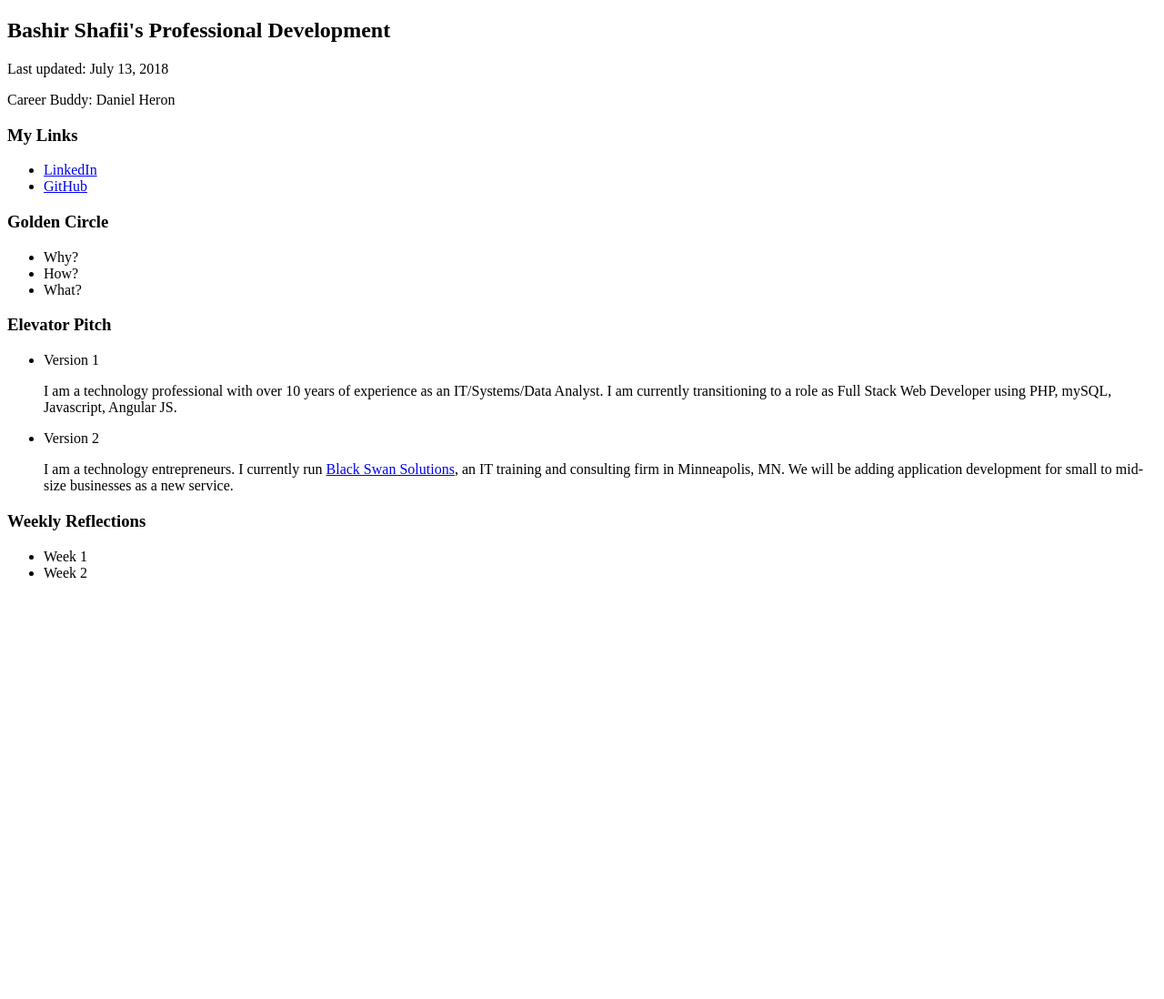
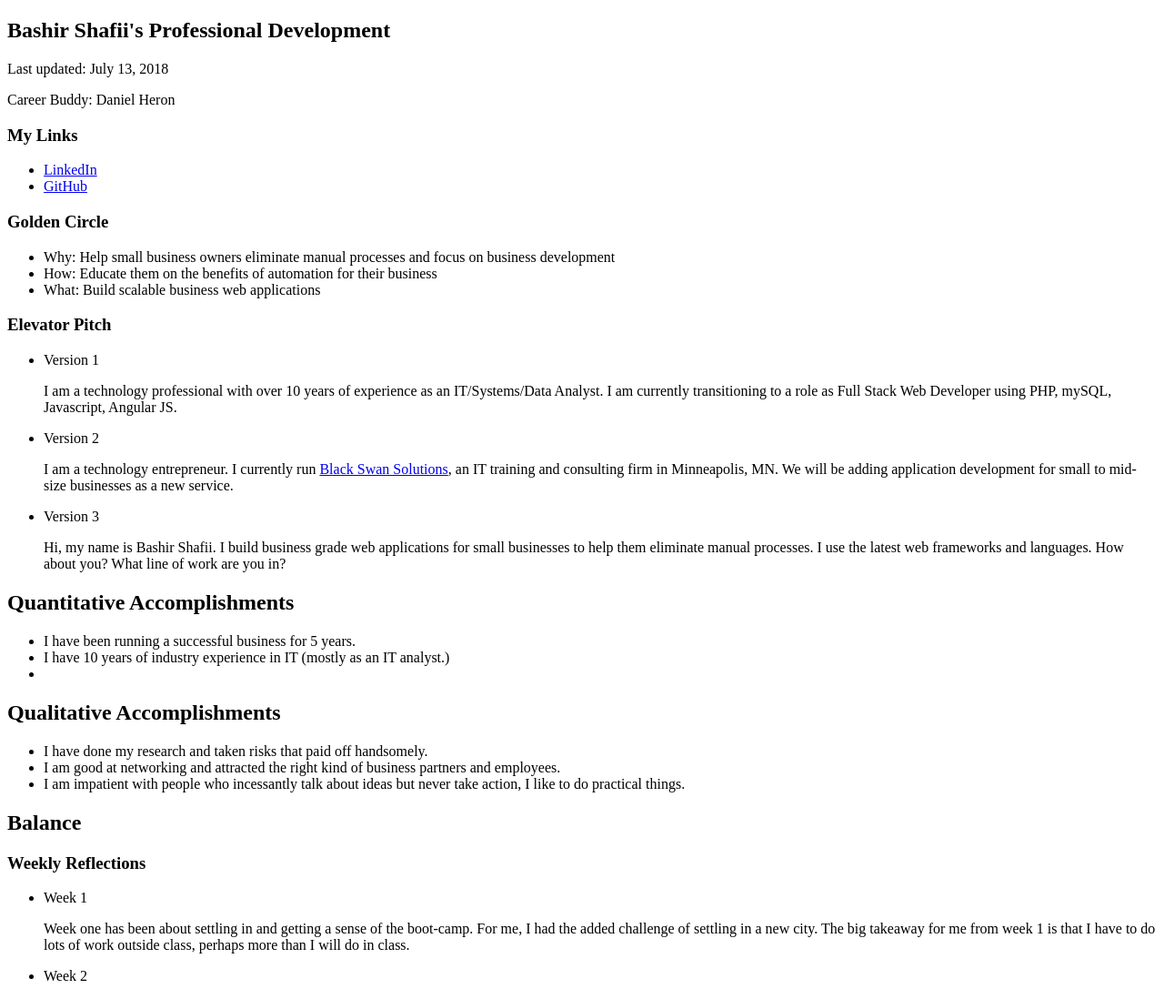
Before and after one commit to bashirshafii/profile, a plain HTML site: page index.html in a window 1280 px wide. Shown: the whole page at 91% size. Before the commit the page ends 800 px from the top, so only its background shows below. Drawn offline with Linux system fonts and the light colour scheme.

Commit message:
updated golden circle, elevator pitch, qualitative and quantitative skills

```diff
--- a/index.html
+++ b/index.html
@@ -17,9 +17,10 @@
 		<div>
 			<h3>Golden Circle</h3>
 			<ul>
-				<li>Why?</li>
-				<li>How?</li>
-				<li>What?</li>
+				<li>Why: Help small business owners eliminate manual processes and focus on business development</li>
+				<li>How: Educate them on the benefits of automation for their business</li>
+				<li>What:  Build scalable business web applications</li>
+
 			</ul>
 		</div>
 		<h3>Elevator Pitch</h3>
@@ -28,13 +29,39 @@
 			<p>I am a technology professional with over 10 years of experience as an IT/Systems/Data Analyst.
 			I am currently transitioning to a role as Full Stack Web Developer using PHP, mySQL, Javascript, Angular JS.</p>
 			<li>Version 2</li>
-			<p>I am a technology entrepreneurs. I currently run <a href="https://blackswantech.com/">Black Swan Solutions</a>, an IT training and consulting firm
+			<p>I am a technology entrepreneur. I currently run <a href="https://blackswantech.com/">Black Swan Solutions</a>, an IT training and consulting firm
 			in Minneapolis, MN. We will be adding application development for small to mid-size businesses as a new service. </p>
+		<li>Version 3</li>
+			<p>Hi, my name is Bashir Shafii. I build business grade web applications for small businesses to help them eliminate manual processes. I use the latest web frameworks and languages. How about you? What line of work are you in?</p>
 		</ul>
+		<div>
+			<h2>Quantitative Accomplishments</h2>
+		<ul>
+			<li>I have been running a successful business for 5 years.</li>
+			<li>I have 10 years of industry experience in IT (mostly as an IT analyst.)</li>
+			<li></li>
+		</ul>
+		</div>
+		<div>
+			<h2>Qualitative Accomplishments</h2>
+			<ul>
+				<li>I have done my research and taken risks that paid off handsomely.</li>
+				<li>I am good at networking and attracted the right kind of business partners and employees.</li>
+				<li>I am impatient with people who incessantly talk about ideas but never take action, I like to do practical things.</li>
+			</ul>
+		</div>
+		<div>
+			<h2>Balance</h2>
+			<p></p>
+		</div>
 		<div class="reflections">
 			<h3>Weekly Reflections</h3>
 			<ul>
 				<li>Week 1</li>
+				<p>
+					Week one has been about settling in and getting a sense of the boot-camp. For me, I had the added challenge of settling in a
+					new city. The big takeaway for me from week 1 is that I have to do lots of work outside class, perhaps more than I will do in class.
+				</p>
 				<li>Week 2</li>
 			</ul>
 
```
